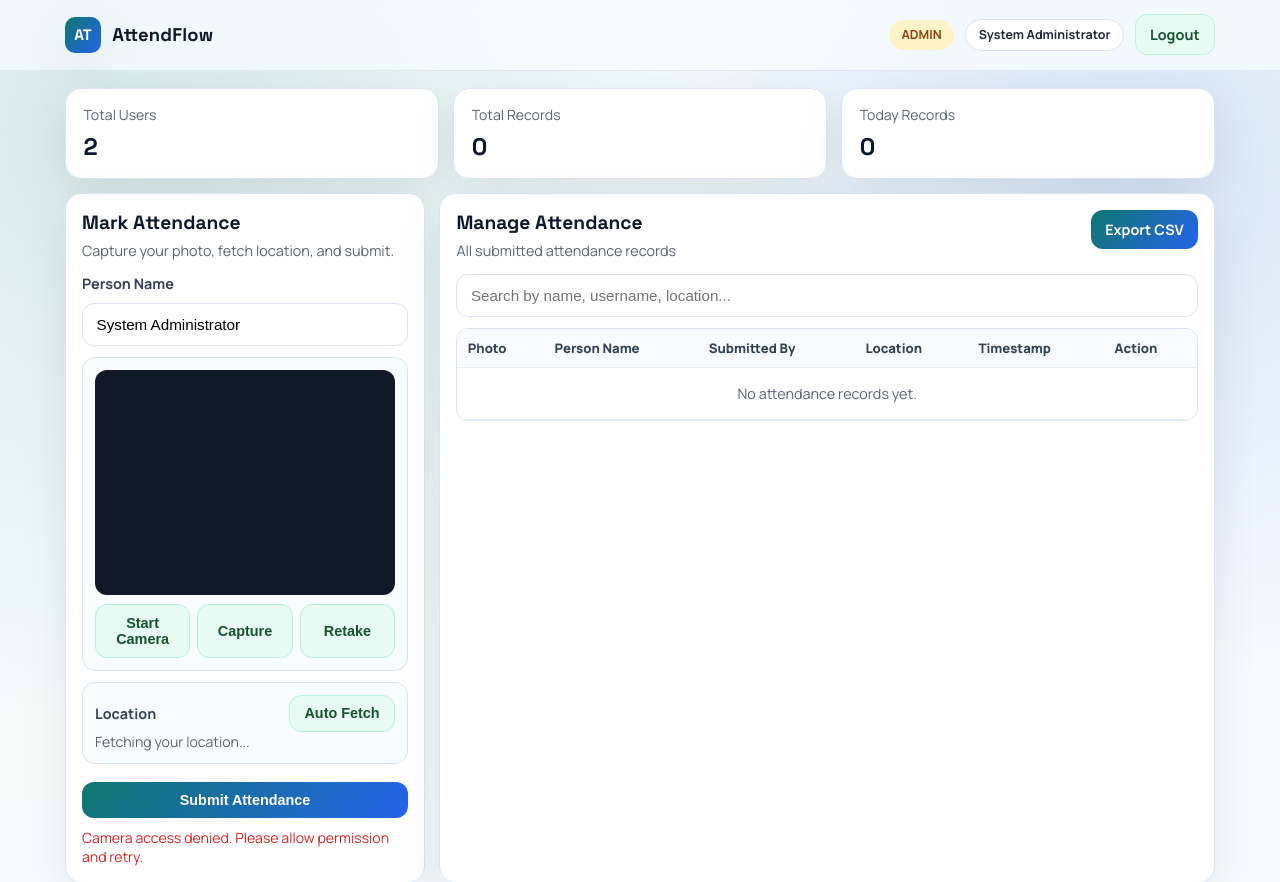
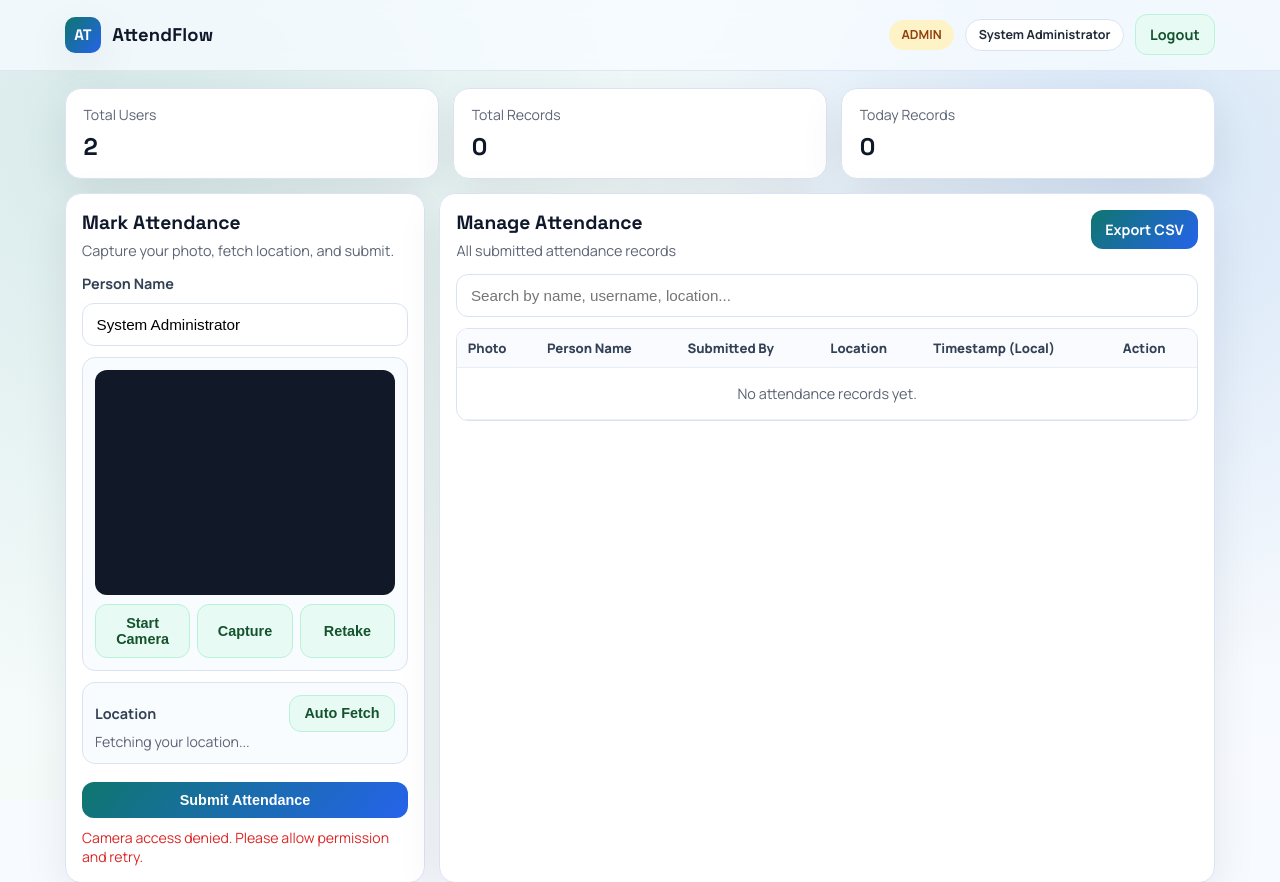
Before and after one commit to tusharsaini1508/attendence1.0, a Flask app: page /dashboard in a window 1280 px wide. Shown: the top 882 px of the page. Run offline with Flask 3, Linux system fonts and the light colour scheme; a user stored in the database is signed in; some libraries are stand-ins or nearby versions.

Commit message:
dashboard.html

```diff
--- a/templates/dashboard.html
+++ b/templates/dashboard.html
@@ -103,7 +103,7 @@
             <th>Submitted By</th>
             {% endif %}
             <th>Location</th>
-            <th>Timestamp</th>
+            <th>Timestamp (Local)</th>
             {% if is_admin %}
             <th>Action</th>
             {% endif %}
```
